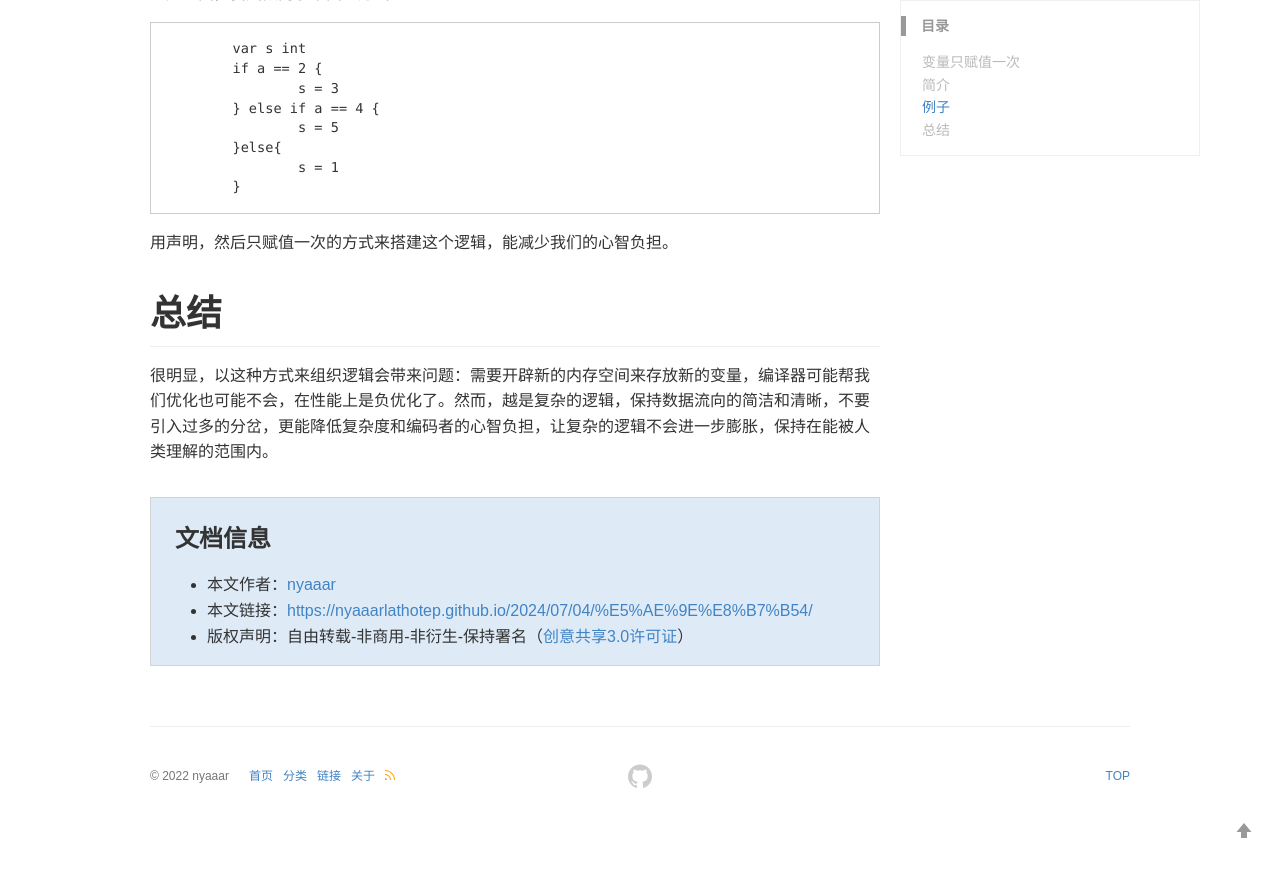
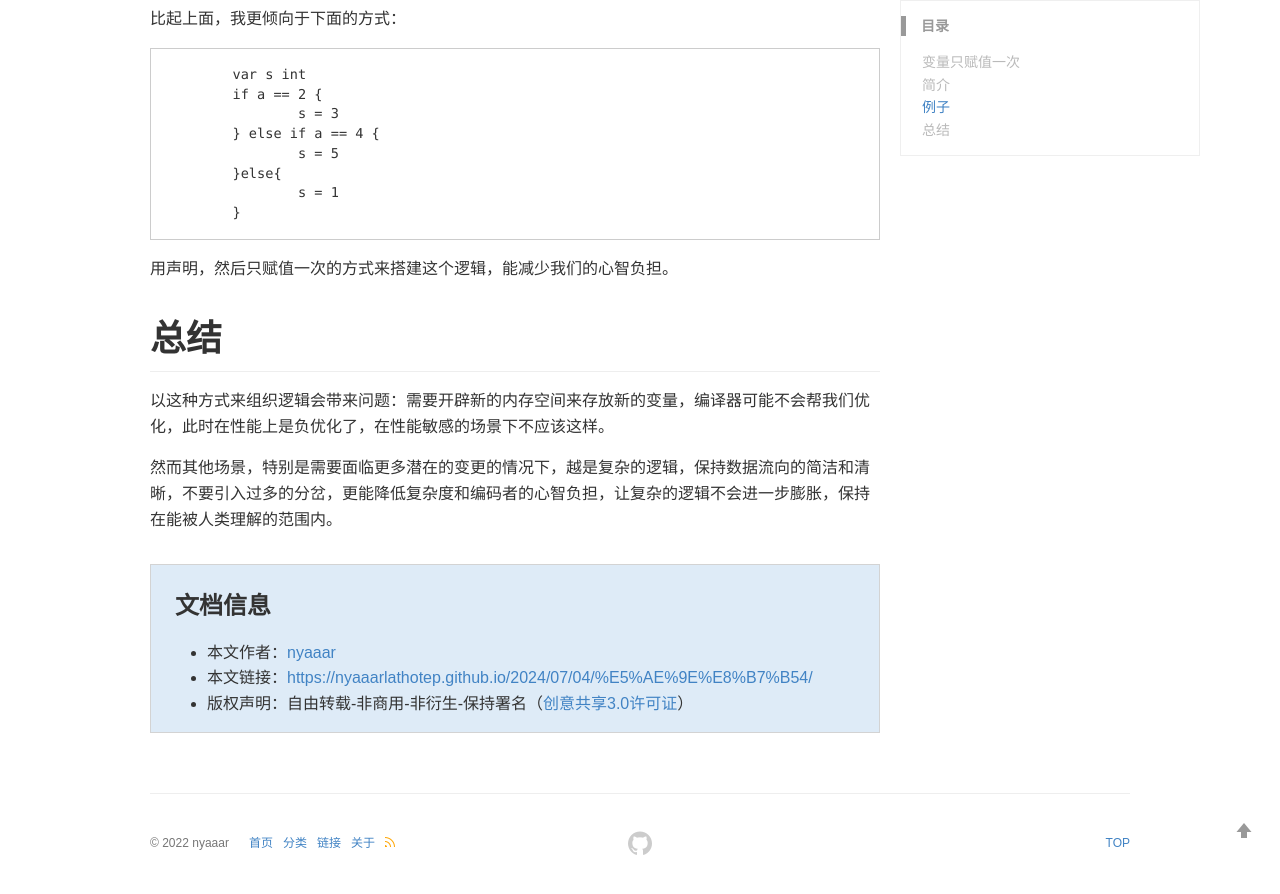
Before and after one commit to nyaaarlathotep/nyaaarlathotep.github.io, a Jekyll site: the page built from _posts/2024-7-17- 实践4.md, in a window 1280 px wide and 900 px high, scrolled down 1348 px. Shown: the top 894 px of the window. Built offline with Jekyll 4.4.1, drawn with Linux system fonts in a browser that asks for light colours; comment, search, counter and statistics services are not loaded; a style sheet for code colours, icons or effects is not loaded; before the commit the page ends 2181 px from its top, so only the background shows below that; some of the changed text lies outside the part shown.

Commit message:
Update 2024-7-17- 实践4.md

```diff
--- a/_posts/2024-7-17- 实践4.md
+++ b/_posts/2024-7-17- 实践4.md
@@ -20,9 +20,9 @@ essays: true
 
 如果变量都是只赋值一次的，那么数据的流向就很清晰了，它的开始和结束可以很容易的被掌握，我们对于变量的作用，逻辑的全部流程也会更容易掌握。
 
-利于分解逻辑。 名称分离，其对应的作用域自然也会清晰，逻辑也会自然分段，易于下一步的抽象。
+利于分解逻辑。重新命名了，数据先后对应的作用域自然也会清晰，逻辑也会自然分段，易于下一步的抽象。
 
-然而很多场景是必然要改变的，比如循环。
+然而很多场景是必然要改变的，比如循环。这些场景也别想太多了，该如何组织就如何组织。
 
 # 例子
 
@@ -74,4 +74,6 @@ essays: true
 
 # 总结
 
-很明显，以这种方式来组织逻辑会带来问题：需要开辟新的内存空间来存放新的变量，编译器可能帮我们优化也可能不会，在性能上是负优化了。然而，越是复杂的逻辑，保持数据流向的简洁和清晰，不要引入过多的分岔，更能降低复杂度和编码者的心智负担，让复杂的逻辑不会进一步膨胀，保持在能被人类理解的范围内。
+以这种方式来组织逻辑会带来问题：需要开辟新的内存空间来存放新的变量，编译器可能不会帮我们优化，此时在性能上是负优化了，在性能敏感的场景下不应该这样。
+
+然而其他场景，特别是需要面临更多潜在的变更的情况下，越是复杂的逻辑，保持数据流向的简洁和清晰，不要引入过多的分岔，更能降低复杂度和编码者的心智负担，让复杂的逻辑不会进一步膨胀，保持在能被人类理解的范围内。
```
Also changed, not shown: other parts of _posts/2024-7-17- 实践4.md (+1 -1 lines).
